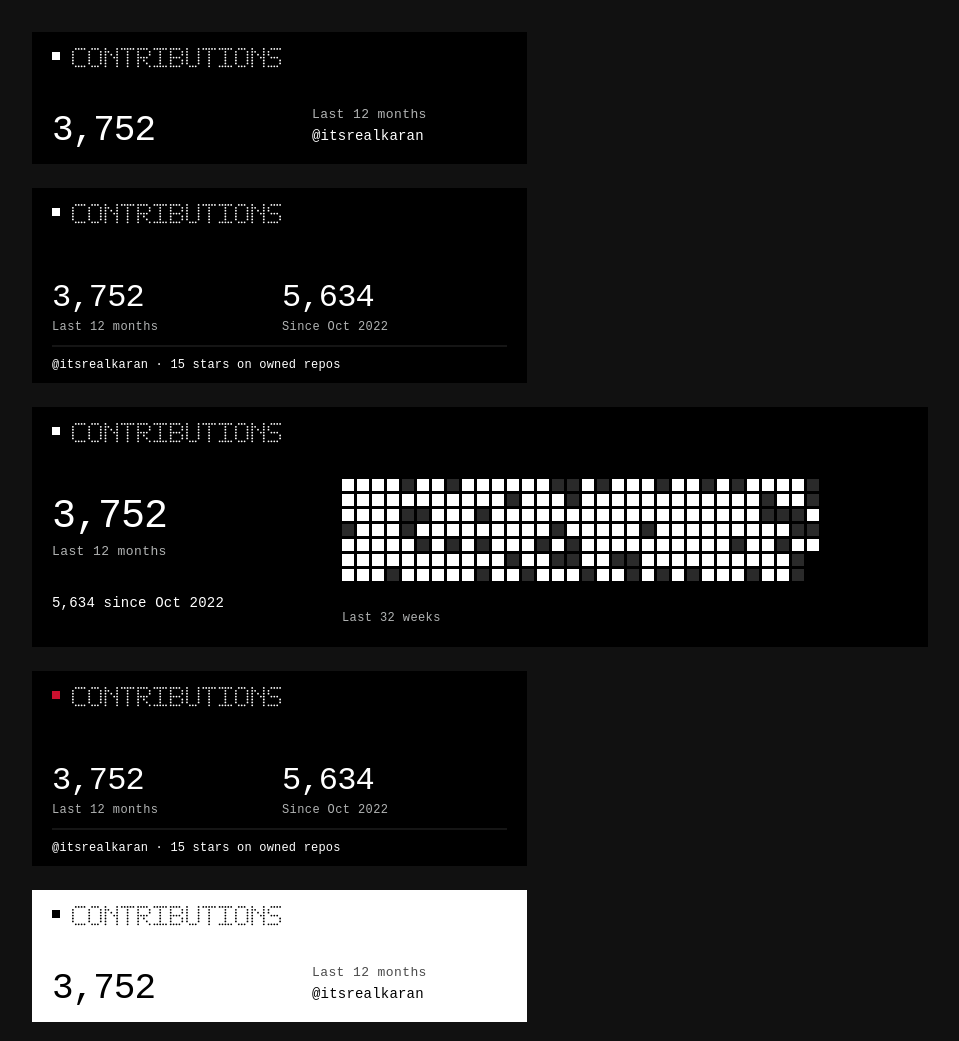
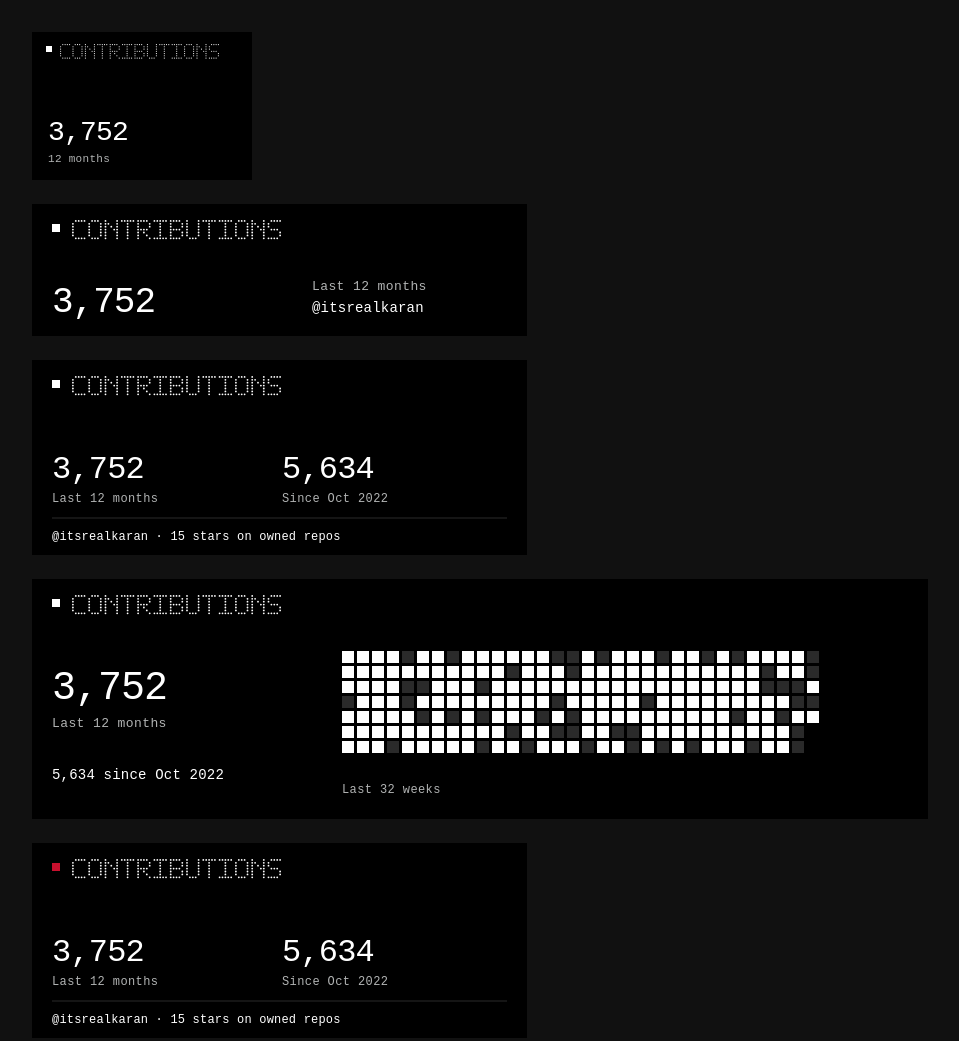
Before and after one commit to itsrealkaran/nothing-github-contributions, a plain HTML site: page index.html in a window 1280 px wide. Shown: the top 1041 px of the page, without its empty margins (0-959 px from the left). Drawn offline with Linux system fonts and the light colour scheme.

Commit message:
docs: name every variant with its url

```diff
--- a/index.html
+++ b/index.html
@@ -3,6 +3,7 @@
 <title>Card</title>
 <body style="margin:0;background:#111;color:#fff;font-family:ui-monospace,monospace">
 <main style="display:grid;gap:24px;padding:32px;max-width:960px">
+<img src="dist/itsrealkaran/classic-mini.svg" alt="classic mini">
 <img src="dist/itsrealkaran/classic-compact.svg" alt="classic compact">
 <img src="dist/itsrealkaran/classic-regular.svg" alt="classic regular">
 <img src="dist/itsrealkaran/classic-wide.svg" alt="classic wide">
```
Also changed, not shown: dist/itsrealkaran/blue-mini.svg (added), dist/itsrealkaran/classic-mini.svg (added), dist/itsrealkaran/classic-r-mini.svg (added), dist/itsrealkaran/light-mini.svg (added), dist/itsrealkaran/red-mini.svg (added), dist/itsrealkaran/white-mini.svg (added), dist/itsrealkaran/white-r-mini.svg (added), dist/itsrealkaran/yellow-mini.svg (added), 1 other file.
